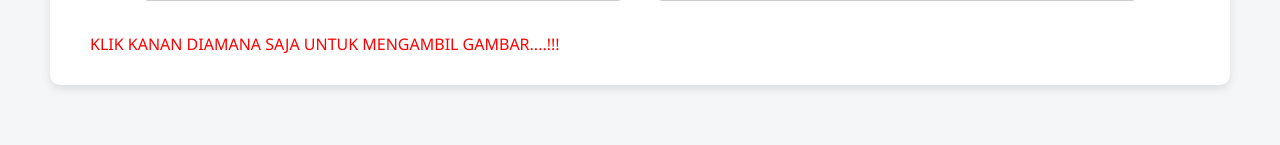
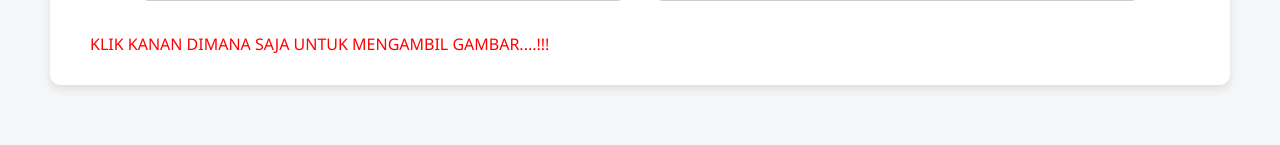
Before and after one commit to Andikalubis/photoshoot, a CodeIgniter app: page /photoshoot/ in a window 1280 px wide. Shown: the part 722-867 px from the top of the page. Run offline with CodeIgniter, Linux system fonts and the light colour scheme.

Commit message:
update warning photo

```diff
--- a/application/views/photo.php
+++ b/application/views/photo.php
@@ -117,7 +117,7 @@
     </div>
 
     <div style="margin-top: 2rem;">
-        <span style="color: red;"> KLIK KANAN DIAMANA SAJA UNTUK MENGAMBIL GAMBAR....!!!</span>
+        <span style="color: red;"> KLIK KANAN DIMANA SAJA UNTUK MENGAMBIL GAMBAR....!!!</span>
     </div>
 </div>
 
```
